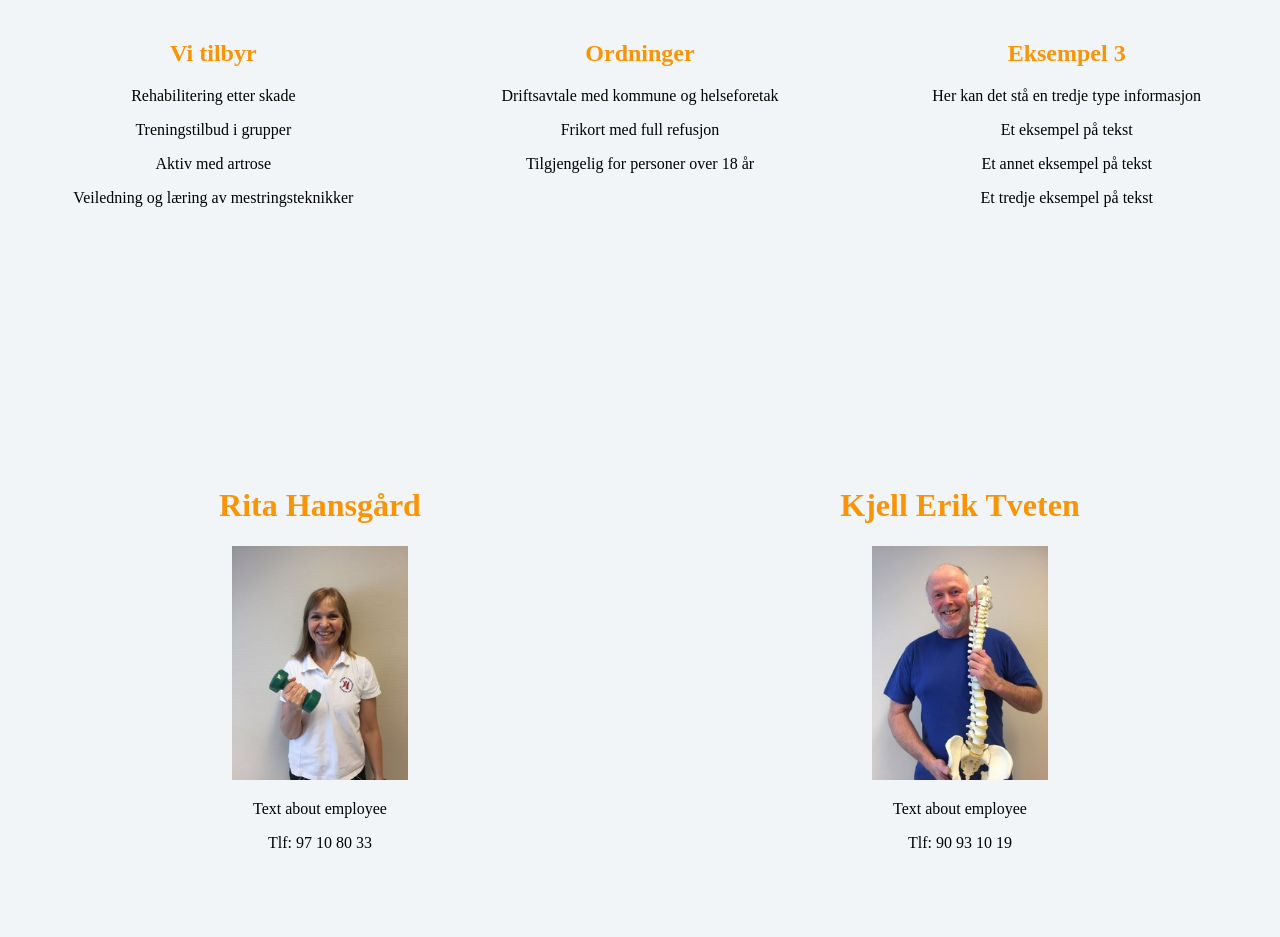
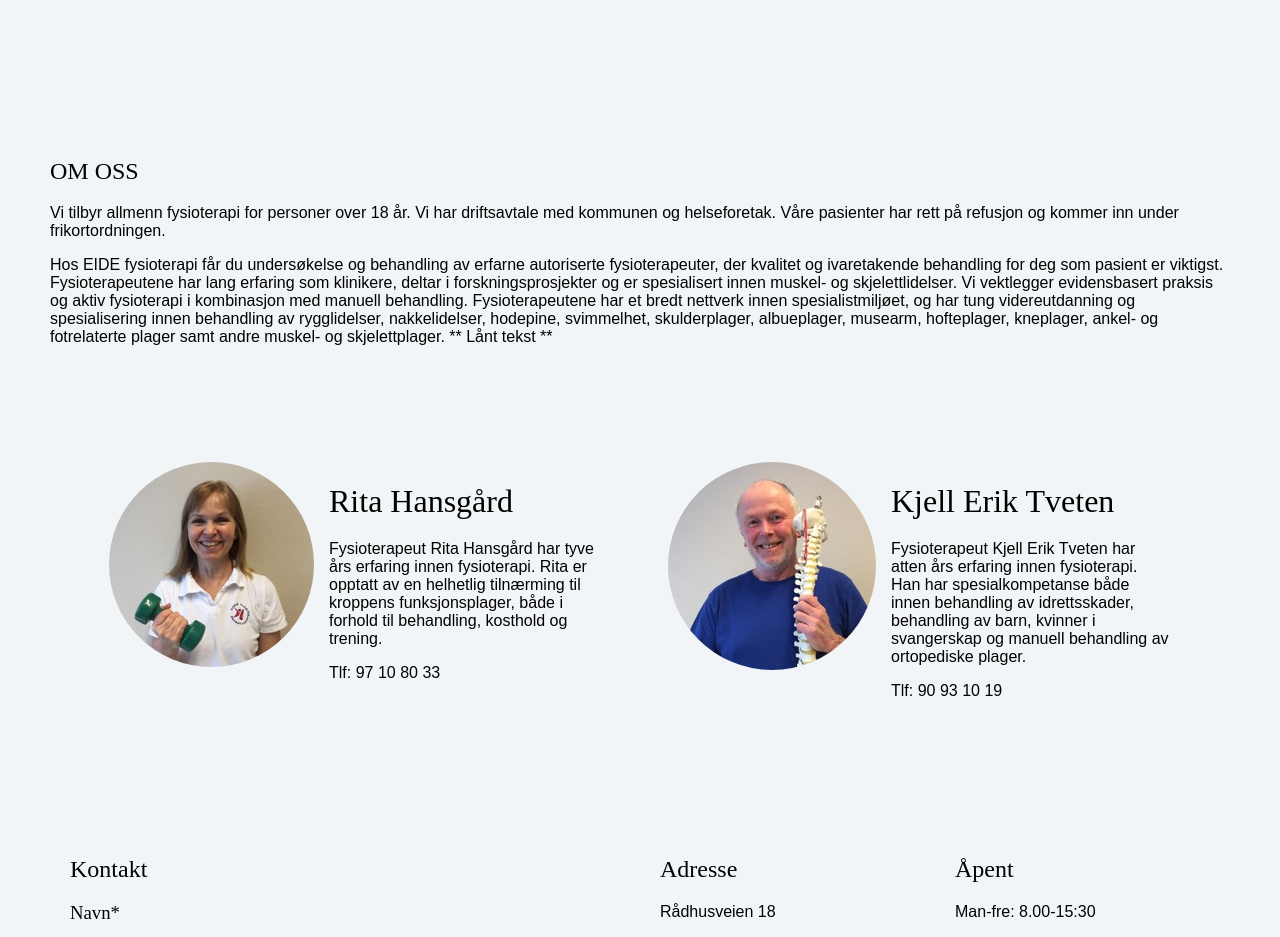
Before and after one commit to vegasag/FysioWebPage, an Angular app: page / in a window 1280 px wide. Shown: the part 544-1481 px from the top of the page. Built offline with nearby package versions, Linux system fonts and the light colour scheme.

Commit message:
Changes texts, layout and pictures on landing page and employees-page

```diff
--- a/src/app/pages/contact-us/contact-us.component.css
+++ b/src/app/pages/contact-us/contact-us.component.css
@@ -16,5 +16,16 @@
 .main {
     flex: 50%;
     padding: 20px;
+  }
 
-  }
+.textBox {
+  height: 40%;
+  padding: 0 10px;
+  border: 5px solid gray;
+  margin: 0;
+}
+
+.sendBox {
+  border: 5px solid gray;
+  margin: 0;
+}
--- a/src/app/pages/contact-us/contact-us.component.html
+++ b/src/app/pages/contact-us/contact-us.component.html
@@ -1,10 +1,15 @@
-<div id="ContactUs" class="row" style="height: 500px;">
+<div id="ContactUs" class="container" style="height: 500px;">
+  <div class="row">
     <div class="main">
       <h2>Kontakt</h2>
       <h3>Navn*</h3>
       <h3>E-post*</h3>
+      <div class="textBox">
         <h3>Melding*</h3>
+      </div>
+      <div class="sendBox">
         <h3>Send</h3>
+      </div>
     </div>
     <div class="side">
       <h2>Adresse</h2>
@@ -23,3 +28,4 @@
       <br>
     </div>
   </div>
+</div>
--- a/src/app/pages/employees/employees.component.css
+++ b/src/app/pages/employees/employees.component.css
@@ -1,9 +1,5 @@
-img{
-    position: center;
-    height: 30%;
-}
-
 .flex-container {
+    max-width: 1310px;
     display: flex;
     flex-wrap: nowrap;
   }
@@ -13,3 +9,24 @@ img{
     margin: 10px;
     text-align: center;
   }
+
+.row {
+  display: flex;
+  flex-wrap: wrap;
+}
+
+
+img{
+  max-height: 100%;
+  /* box-shadow: 10px 10px 5px rgba(0,0,0,0.6); */
+}
+
+.picture {
+  max-width: 100%;
+  margin: 0 0 0 5%;
+}
+
+.text {
+  width: 25%;
+  padding-left: 15px;
+}
--- a/src/app/pages/employees/employees.component.html
+++ b/src/app/pages/employees/employees.component.html
@@ -1,19 +1,39 @@
-<div id="Employees" style="height: 200px;"></div>
+<div class="container" id="Employees">
+  <div>
+    <h2>OM OSS</h2>
+    <p>Vi tilbyr allmenn fysioterapi for personer over 18 år. Vi har driftsavtale med kommunen og helseforetak. Våre
+      pasienter har rett på refusjon og kommer inn under frikortordningen. </p>
 
-<div style="height: 800px;" class="flex-container">
-  <div>
-    <h1> Rita Hansgård </h1>
-    <img src="/assets/images/rita-profile.jpeg"/>
-    <p>Text about employee</p>
-    <p>Tlf: 97 10 80 33</p>
-
-  </div>
-  <div>
-    <h1> Kjell Erik Tveten </h1>
-    <img src="/assets/images/kjellErik-profile.jpeg"/>
-    <p>Text about employee</p>
-    <p>Tlf: 90 93 10 19</p>
-
-
+      <p>Hos EIDE fysioterapi får du undersøkelse og behandling av erfarne autoriserte fysioterapeuter,
+      der kvalitet og ivaretakende behandling for deg som pasient er viktigst.
+      Fysioterapeutene har lang erfaring som klinikere, deltar i forskningsprosjekter
+      og er spesialisert innen muskel- og skjelettlidelser. Vi vektlegger evidensbasert
+      praksis og aktiv fysioterapi i kombinasjon med manuell behandling.
+      Fysioterapeutene har et bredt nettverk innen spesialistmiljøet,
+      og har tung videreutdanning og spesialisering innen behandling av rygglidelser,
+      nakkelidelser, hodepine, svimmelhet, skulderplager, albueplager, musearm,
+      hofteplager, kneplager, ankel- og fotrelaterte plager samt andre muskel- og skjelettplager. ** Lånt tekst **
+    </p>
   </div>
 </div>
+
+<div class="container">
+  <div class="row">
+    <div class="picture">
+        <img src="/assets/images/rita-cropped.png" alt="Rita" style="width:100%" />
+      </div>
+    <div class="text">
+      <h1> Rita Hansgård </h1>
+      <p>Fysioterapeut Rita Hansgård har tyve års erfaring innen fysioterapi. Rita er opptatt av en helhetlig tilnærming til kroppens funksjonsplager, både i forhold til behandling, kosthold og trening.</p>
+      <p>Tlf: 97 10 80 33</p>
+    </div>
+    <div class="picture">
+        <img src="/assets/images/kjellErik-cropped.png" alt="Kjell Erik" style="width:100%"/>
+    </div>
+    <div class="text">
+      <h1> Kjell Erik Tveten </h1>
+      <p>Fysioterapeut Kjell Erik Tveten har atten års erfaring innen fysioterapi. Han har spesialkompetanse både innen behandling av idrettsskader, behandling av barn, kvinner i svangerskap og manuell behandling av ortopediske plager.</p>
+      <p>Tlf: 90 93 10 19</p>
+    </div>
+  </div>
+</div>
--- a/src/app/pages/landing-page/landing-page.component.html
+++ b/src/app/pages/landing-page/landing-page.component.html
@@ -1,28 +1,34 @@
-<div class="overlay"></div>
+<!-- <div class="overlay"></div> -->
 <div class="root-container" id="LandingPage">
   <div class="container">
     <img class="logo-img" src="/assets/images/logoMedNavn.svg" />
   </div>
+
+<div class="container">
   <div class="row">
     <div class="side-visning">
-      <h2> Vi tilbyr </h2>
-      <p>Rehabilitering etter skade</p>
-      <p>Treningstilbud i grupper</p>
-      <p>Aktiv med artrose</p>
-      <p>Veiledning og læring av mestringsteknikker</p>
+      <h2> REHABILITERING </h2>
+      <p>Vi gjør ulike typer rehabilitering tilpasset ditt behov. </p>
+      <!-- <p>Rehabilitering etter skade</p>
+            <p>Treningstilbud i grupper</p>
+            <p>Aktiv med artrose</p>
+            <p>Veiledning og læring av mestringsteknikker</p> -->
     </div>
     <div class="side-visning">
-      <h2> Ordninger</h2>
-      <p>Driftsavtale med kommune og helseforetak </p>
-      <p>Frikort med full refusjon </p>
-      <p>Tilgjengelig for personer over 18 år </p>
+      <h2> MESTERING</h2>
+      <p>Vi gir veiledning og læring av mestringsteknikker, slik at din hverdag kan bli bedre. </p>
+      <!-- <p>Driftsavtale med kommune og helseforetak </p>
+            <p>Frikort med full refusjon </p>
+            <p>Tilgjengelig for personer over 18 år </p> -->
     </div>
     <div class="side-visning">
-      <h2> Eksempel 3</h2>
-      <p>Her kan det stå en tredje type informasjon</p>
-      <p>Et eksempel på tekst</p>
-      <p>Et annet eksempel på tekst</p>
-      <p>Et tredje eksempel på tekst</p>
+      <h2> TRENING</h2>
+      <p>Vi har ulike treningstilbud i grupper. Vi tilbyr også «Aktiv med artrose», et program for personer med artrose.
+      </p>
+      <!-- <p>Et eksempel på tekst</p>
+            <p>Et annet eksempel på tekst</p>
+            <p>Et tredje eksempel på tekst</p> -->
     </div>
   </div>
 </div>
+</div>
--- a/src/app/pages/landing-page/landing-page.component.scss
+++ b/src/app/pages/landing-page/landing-page.component.scss
@@ -1,25 +1,9 @@
 .root-container {
   display: flex;
   flex-direction: column;
-  height: 100vh;
+  // height: 100vh;
   // width: 100vw;
   background-size: cover;
-}
-
-.overlay {
-  height: 100vh;
-  // width: 100vw;
-  background-size: cover;
-  overflow: hidden;
-  z-index: -1;
-  display: block;
-  position: fixed;
-  right: 0;
-  top: 0;
-  pointer-events: none;
-  clip-path: ellipse(50vw 40vh at 50% 50%);
-  transform: scale(2) translate(27vw, -18vh) rotate(335deg);
-  animation: 1s ease-in-out 0.2s both leftToRight;
 }
 
 .logo-img{
@@ -28,25 +12,6 @@
   height: 8em;
 }
 
-// .navbar {
-//   // width: 100%;
-//   font-size: 2rem;
-//   padding: 1.6rem;
-//   display: flex;
-//   justify-content: center;
-//   align-items: center;
-// }
-
-// .nav-items {
-//   .nav-item {
-//     display: inline-block;
-//     padding: 0.2rem 0;
-//     margin: 0.6rem 1rem;
-//     user-select: none;
-//     cursor: pointer;
-//     text-decoration: none;
-//   }
-// }
 
 .container {
   display: flex;
@@ -55,198 +20,15 @@
   justify-content: center;
   align-items: center;
   height: 60%;
-  font-size: 1.6rem;
   margin-top: 5%;
-}
-
-.short-bio {
-  font-size: 1.6rem;
-  padding: 1.6rem;
-  font-weight: normal;
-  animation: 1s ease-in-out 0.2s both fadeIn;
-}
-
-.name {
-  font-family: 'Cormorant Garamond', serif;
-  font-size: 2.4rem;
-  font-weight: bold;
-  line-height: 1.6;
-  padding-top: 0.6rem;
-  text-transform: uppercase;
-  letter-spacing: 0.4rem;
-  word-spacing: 0.2rem;
-  text-align: center;
-  margin-bottom: -2.5rem;
-  animation: 1s ease-in-out 0.6s both fadeIn;
-  &:hover {
-    .strip::after {
-      left: -1rem;
-    }
-    .strip::before {
-      left: 1rem;
-    }
-  }
-}
-
-.strip {
-  display: inline-block;
-  position: relative;
-  width: 28rem;
-  margin: auto;
-  margin-bottom: 2rem;
-  animation: 1s ease-in-out 0.8s both fadeIn;
-  &::before {
-    transition: 0.3s all ease-in-out;
-    content: '';
-    position: absolute;
-    display: inline-block;
-    height: 2px;
-    background-color: #e74c3c;
-    margin: 2px 0;
-    width: 100%;
-    margin: auto;
-    top: 0;
-    left: -1rem;
-  }
-  &::after {
-    transition: 0.3s all ease-in-out;
-    position: absolute;
-    display: inline-block;
-    content: '';
-    height: 2px;
-    background-color: #e74c3c;
-    margin: 2px 0;
-    width: 100%;
-    margin: auto;
-    top: 4px;
-    left: 1rem;
-  }
-}
-
-
-.stick {
-  flex: 1;
-  margin-top: -1rem;
-  width: 100%;
-  overflow: hidden;
-  position: relative;
-  z-index: -1;
-  animation: 1s ease-in-out 1s both fadeIn;
-  &::after {
-    content: '';
-    height: 200vh;
-    width: 1.6rem;
-    display: inline-block;
-    position: absolute;
-    left: 50%;
-    top: 0;
-    z-index: 5;
-    transform: translate(-50%);
-    box-shadow: 7px 5px 8px 0 rgba(0, 0, 0, .31);
-  }
-  .stick-design {
-    padding: 1.4rem;
-    position: absolute;
-    left: 50%;
-    min-width: 8.5rem;
-    top: 3.5rem;
-    border-radius: 100rem;
-    transform: translate(-50%);
-    z-index: 6;
-    box-shadow: 13px 0px 20px 0 rgba(0, 0, 0, 0.2);
-    transition: 1s all ease-in-out;
-    &::after {
-      content: '';
-      height: 0.8rem;
-      width: 0.8rem;
-      position: absolute;
-      border-radius: 50%;
-      top: 50%;
-      left: 50%;
-      transform: translate(-50%, -50%);
-    }
-  }
-}
-
-.tada-animation {
-  animation: tada 1s ease-in-out 0s 2 normal both;
-}
-
-@keyframes leftToRight {
-  0% {
-    display: relative;
-    opacity: 0.1;
-    left: -20%;
-  }
-  100% {
-    display: relative;
-    opacity: 1;
-    left: 0%;
-  }
-}
-
-@keyframes fadeIn {
-  0% {
-    opacity: 0;
-    transform: scale(0);
-  }
-  100% {
-    opacity: 1;
-    transform: scale(1);
-  }
-}
-
-@keyframes tada {
-  0% {
-    transform: scale(1) rotate(0deg);
-  }
-  10% {
-    transform: scale(1.1) rotate(-4deg);
-  }
-  20% {
-    transform: scale(1.1) rotate(4deg);
-  }
-  30% {
-    transform: scale(1.1) rotate(-4deg);
-  }
-  40% {
-    transform: scale(1.1) rotate(4deg);
-  }
-  50% {
-    transform: scale(1.1) rotate(-4deg);
-  }
-  60% {
-    transform: scale(1.1) rotate(4deg);
-  }
-  70% {
-    transform: scale(1.1) rotate(-4deg);
-  }
-  80% {
-    transform: scale(1.1) rotate(4deg);
-  }
-  90% {
-    transform: scale(1.1) rotate(-4deg);
-  }
-  100% {
-    transform: scale(1) rotate(0deg);
-  }
-}
-
-@keyframes stripAnimation {
-  0% {
-    transform: translateX(-10px) rotateZ(0deg);
-    opacity: 0;
-  }
-  100% {
-    transform: translateX(0px) rotateZ(-16deg);
-    opacity: 1;
-  }
 }
 
 .row {
   display: flex;
   flex-wrap: wrap;
   height: 30%;
+  max-width: 1310px;
+  position: relative;
 }
 
 .side-visning {
--- a/src/app/pages/navigator/navigator.component.scss
+++ b/src/app/pages/navigator/navigator.component.scss
@@ -19,6 +19,8 @@
     justify-content: center;
     align-items: center;
     flex-direction: column;
+    scroll-behavior: smooth;
+
   }
 
 .refBox{
@@ -40,12 +42,12 @@
   background: rgba(#f8f8f8, 0.5);
   cursor: pointer;
   border-radius: 0.5rem;
-  /* @media (max-width: 1300px) {
-    width: 60%;
-  }
-  @media (max-width: 640px) {
-    width: 100%;
-  } */
+  // @media (max-width: 1300px) {
+  //   width: 60%;
+  // }
+  // @media (max-width: 640px) {
+  //   width: 100%;
+  // }
 }
 
   .navLink>* {
@@ -62,7 +64,7 @@
     width: 100%;
     position: fixed;
     height: 80px;
-    background-color: rgba(242, 245, 247, 1);
+    background-color: transparent;
     box-shadow: none;
   }
 
@@ -70,6 +72,8 @@
   transition: all 0.3s;
   box-shadow: rgba(0,0,0,0.07) 0px 4px 10px 0px;
   height: 55px;
+  background-color: rgba(242, 245, 247, 1);
+
 }
 
 .logo{
--- a/src/styles.scss
+++ b/src/styles.scss
@@ -4,6 +4,7 @@
 
 * {
   box-sizing: border-box;
+  scroll-behavior: smooth;
 }
 
 body{
@@ -11,11 +12,18 @@ body{
     margin: 0px;
   }
 
-h1, h2{
-    color: #f89406;
+.h1, .h2, .h3, .h4, .h5, .h6, h1, h2, h3, h4, h5, h6 {
+  font-family: inherit;
+  font-weight: 500;
+  line-height: 1.1;
+  color: inherit;
 }
-p, h3{
-  color: rgb(0, 0, 0);
+
+
+p{
+  font-family: 'Source Sans Pro', sans-serif;
+  font-size: 16px;
+  font-weight: 300;
 }
 
 
@@ -26,6 +34,10 @@ p, h3{
 
   .container {
     padding-top: 10px;
+    width:100%;
+    padding: 50px;
+    max-width: 1310px;
+    margin: auto;
   }
 
   .pointable {
```
Also changed, not shown: src/assets/images/kjellErik-cropped.png (added), src/assets/images/rita-cropped.png (added). Lines whose indentation alone changed are shown as unchanged.
